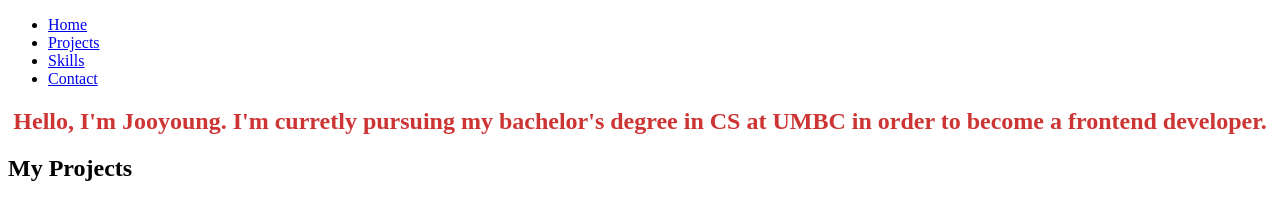
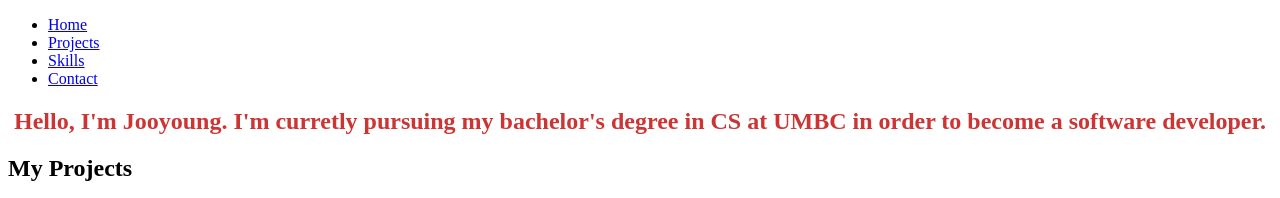
Before and after one commit to yoojoung/personal-portfolio, a plain HTML site: page index.html in a window 1280 px wide. Shown: the top 198 px of the page. Drawn offline with Linux system fonts and the light colour scheme.

Commit message:
linked a script file to the html file

```diff
--- a/index.html
+++ b/index.html
@@ -16,7 +16,7 @@
         </nav>
     </header>
     <section id="home">
-        <h1>Hello, I'm Jooyoung. I'm curretly pursuing my bachelor's degree in CS at UMBC in order to become a frontend developer.</h1>
+        <h1>Hello, I'm Jooyoung. I'm curretly pursuing my bachelor's degree in CS at UMBC in order to become a software developer.</h1>
         <!-- include links to github and linkedin here (with icons) -->
     </section>
     <section id="projects">
@@ -39,5 +39,7 @@
             <input type="submit" value="Submit">
         </form>
     </section>
+
+    <script src="script.js"></script>
 </body>
 </html>
```
Also changed, not shown: script.js (added).
